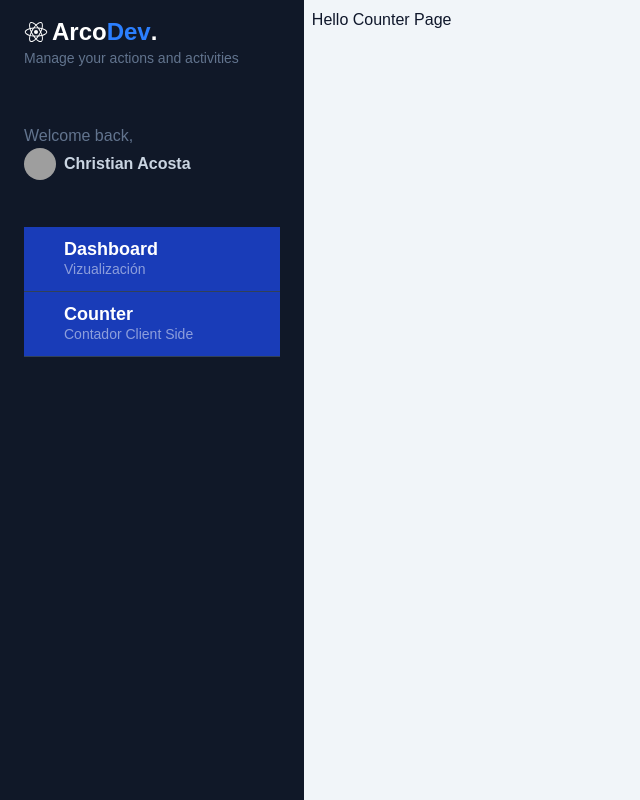
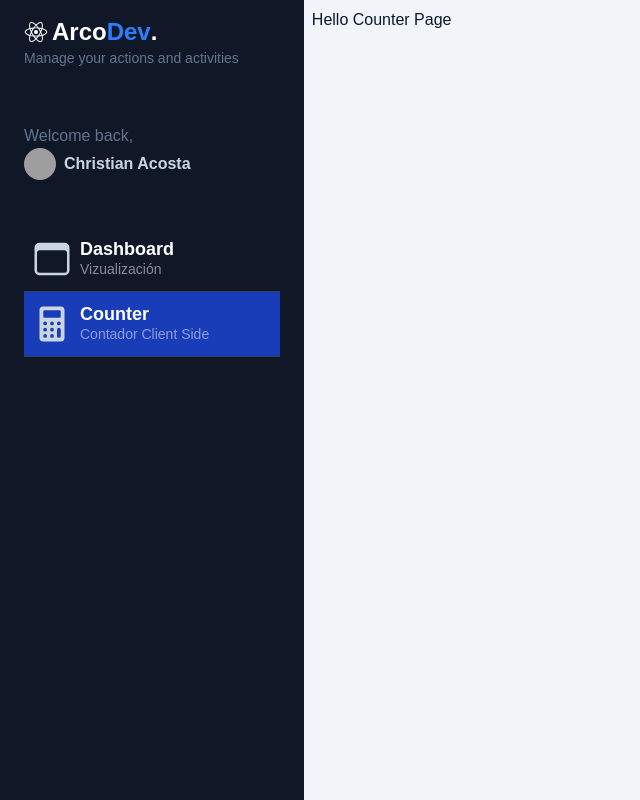
Before and after one commit to arco14/my-dashboard, a Next.js app: page /dashboard/counter in a window 1280 px wide. Shown: the whole page, without its empty margins (0-640 px from the left). Built offline with nearby package versions, Linux system fonts and the light colour scheme; grey boxes are pictures that could not be loaded.

Commit message:
Carga de componente Link para navegacion y datos dinamicos por los props

```diff
--- a/app/components/SidebarMenuItems.tsx
+++ b/app/components/SidebarMenuItems.tsx
@@ -1,3 +1,6 @@
+'use client'
+import Link from "next/link";
+import { usePathname } from "next/navigation";
 import { JSX } from "react";
 
 interface Props {
@@ -8,18 +11,20 @@ interface Props {
 }
 
 export const SidebarMenuItems = ({path, icon, title, subTitle}: Props) => {
+
+    const currentPath = usePathname();
+
     return (
-        <a href="#" className="w-full px-2 inline-flex space-x-2 items-center border-b border-slate-700 py-3 bg-blue-800 hover:bg-white/5 transition ease-linear duration-150">
+        <Link href={ path }
+                className={`w-full px-2 inline-flex space-x-2 items-center border-b border-slate-700 py-3 hover:bg-white/5  transition ease-linear duration-150 ${currentPath === path ? 'bg-blue-800': ''}`
+                }>
             <div>
-                <svg xmlns="http://www.w3.org/2000/svg" fill="none" viewBox="0 0 24 24" strokeWidth="1.5" stroke="currentColor" className="w-6 h-6 text-white">
-                    {path}
-                </svg>
-
+                { icon }
             </div>
             <div className="flex flex-col">
                 <span className="text-lg font-bold leading-5 text-white">{ title }</span>
                 <span className="text-sm text-white/50 hidden md:block">{ subTitle }</span>
             </div>
-        </a>
+        </Link>
     )
 }
```
